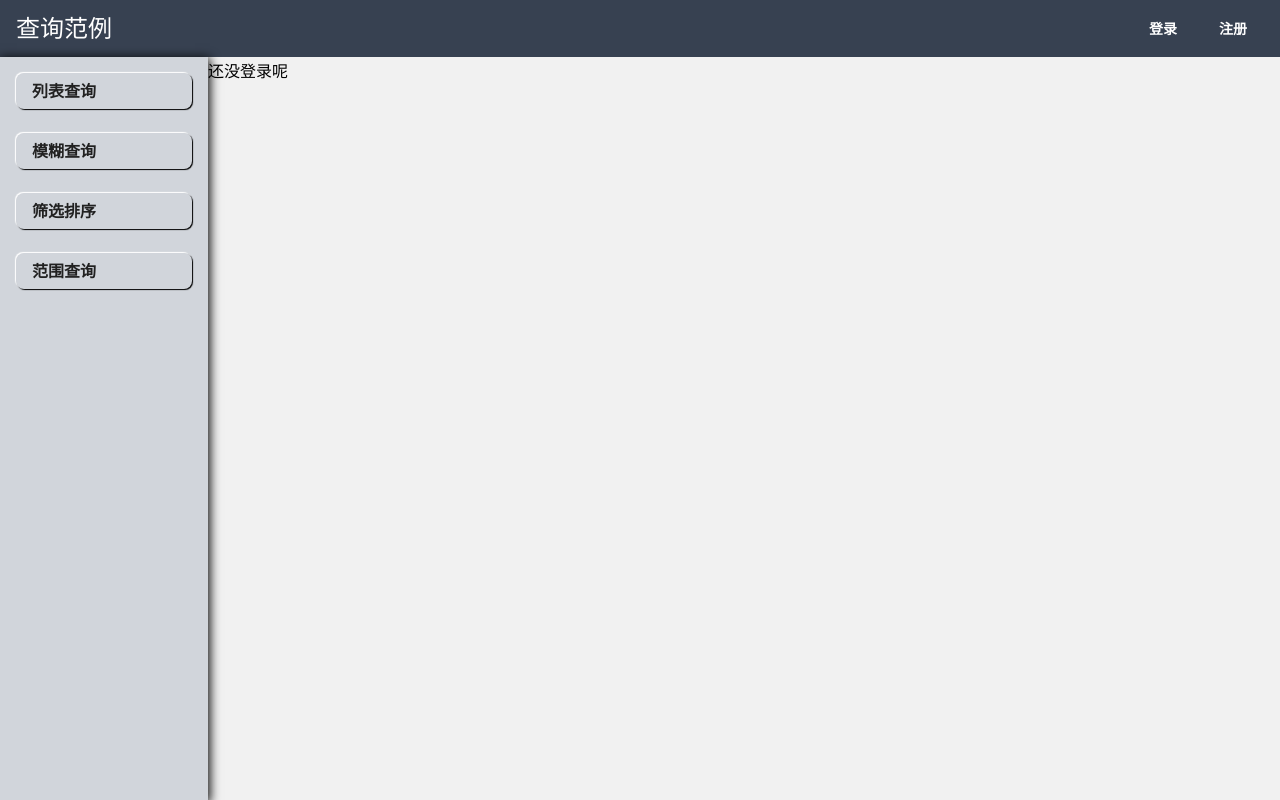
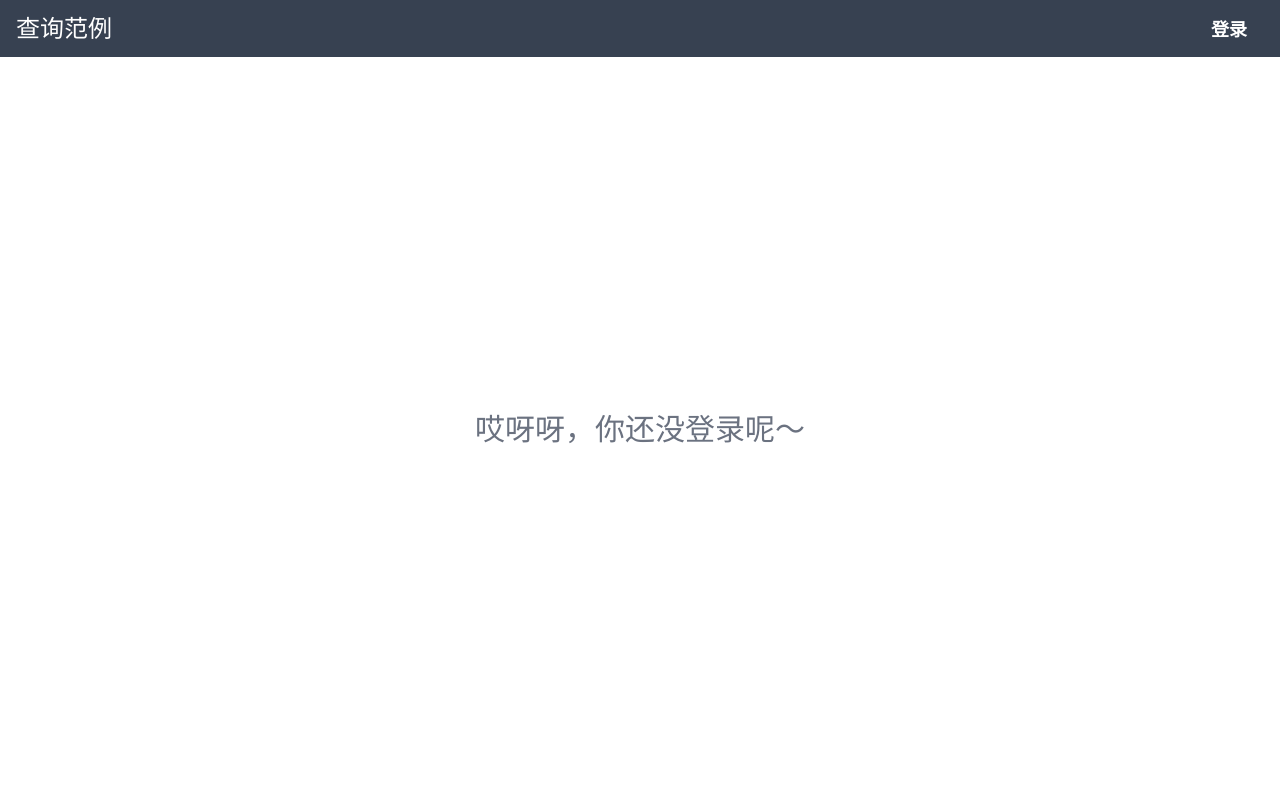
Before and after one commit to yangfei4913438/cms-demo, a Next.js app: page / in a window 1280 px wide. Built offline with nearby package versions, Linux system fonts and the light colour scheme.

Commit message:
布局优化；修复登录异常；

```diff
--- a/components/Header/index.tsx
+++ b/components/Header/index.tsx
@@ -11,11 +11,14 @@ const Header = () => {
   const { userInfo, login, logout } = useUserInfo();
 
   const loginId = 'login-model';
-  const registerId = 'register-model';
 
   const handleLogin = async () => {
-    await login(edit.username, edit.password);
-    setEdit({ username: '', password: '' });
+    const res = await login(edit.username, edit.password);
+    if (res.status === 400) {
+      alert(res.message);
+    } else {
+      setEdit({ username: '', password: '' });
+    }
   };
 
   const handleLogout = async () => {
@@ -31,7 +34,7 @@ const Header = () => {
       <div className="h-full flex items-center gap-2 text-white">
         {userInfo ? (
           <label
-            className="btn btn-ghost"
+            className="btn btn-ghost text-lg"
             onClick={async (e) => {
               e.preventDefault();
               await handleLogout();
@@ -40,13 +43,10 @@ const Header = () => {
             注销
           </label>
         ) : (
-          <label htmlFor={loginId} className="btn btn-ghost">
+          <label htmlFor={loginId} className="btn btn-ghost text-lg">
             登录
           </label>
         )}
-        <label htmlFor={registerId} className="btn btn-ghost">
-          注册
-        </label>
       </div>
 
       <input type="checkbox" id={loginId} className="modal-toggle" />
@@ -59,6 +59,7 @@ const Header = () => {
               <input
                 type="text"
                 placeholder="请输入您的用户名或邮箱"
+                value={edit.username}
                 className="flex-1 input input-md input-bordered outline-none"
                 onChange={(e) => {
                   setEdit((prev: any) => {
@@ -75,6 +76,7 @@ const Header = () => {
               <input
                 type="password"
                 placeholder="请输入您的登录密码"
+                value={edit.password}
                 className="flex-1 input input-md input-bordered outline-none"
                 onChange={(e) => {
                   setEdit((prev: any) => {
--- a/components/layout/index.tsx
+++ b/components/layout/index.tsx
@@ -2,58 +2,47 @@ import { FC, ReactNode, useState } from 'react';
 import cx from 'classnames';
 import NextLink from 'components/nextLink';
 import Header from 'components/Header';
+import useUserInfo from 'hooks/useUserInfo';
 
 interface LayoutProps {
   children: ReactNode;
 }
 
 const Layout: FC<LayoutProps> = ({ children }) => {
+  const { userInfo } = useUserInfo();
+
   const [active, setActive] = useState(-1);
-
-  const menus = [
-    {
-      id: 1,
-      name: '列表查询',
-      url: '',
-    },
-    {
-      id: 2,
-      name: '模糊查询',
-      url: '',
-    },
-    {
-      id: 3,
-      name: '筛选排序',
-      url: '',
-    },
-    {
-      id: 4,
-      name: '范围查询',
-      url: '',
-    },
-  ];
 
   return (
     <main className="absolute top-0 right-0 bottom-0 left-0 box-border overflow-hidden flex flex-col">
       <Header />
       <section className="flex-1 flex">
-        <aside className="z-1 w-52 min-w-max h-full bg-gray-300 shadow-[1px_2px_10px_1px_#050505]">
-          <ul className="p-4 menu menu-compact gap-6 flex flex-col">
-            {menus.map((menu) => {
-              return (
-                <li key={menu.id} onClick={() => setActive(menu.id)}>
-                  <NextLink
-                    href={menu.url}
-                    className={cx('flex gap-4 demo', active === menu.id && 'active')}
-                  >
-                    <span>{menu.name}</span>
-                  </NextLink>
-                </li>
-              );
-            })}
-          </ul>
-        </aside>
-        <main className="flex-1 h-full">{children}</main>
+        {userInfo ? (
+          <>
+            <aside className="z-1 w-52 min-w-max h-full bg-gray-300 shadow-[1px_2px_10px_1px_#050505]">
+              <div className="p-6 gap-6">
+                <div>
+                  <label className="label">
+                    <span className="label-text font-bold text-xl">模糊匹配</span>
+                  </label>
+                  <label className="input-group">
+                    <input
+                      type="text"
+                      placeholder="请输入匹配关键字"
+                      className="input input-bordered"
+                    />
+                    <button className="btn">搜索</button>
+                  </label>
+                </div>
+              </div>
+            </aside>
+            <main className="flex-1 h-full">{children}</main>
+          </>
+        ) : (
+          <div className="w-full h-full flex justify-center items-center text-3xl text-gray-500">
+            哎呀呀，你还没登录呢～
+          </div>
+        )}
       </section>
     </main>
   );
--- a/hooks/useUserInfo.ts
+++ b/hooks/useUserInfo.ts
@@ -17,8 +17,12 @@ const useUserInfo = () => {
 
   const login = async (username: string, password: string) => {
     const data = await userLogin(username, password);
-    localStorage.setValue('userInfo', data, conf.encrypt, conf.salt);
-    setUserInfo(data);
+    if (data?.jwt) {
+      localStorage.setValue('userInfo', data, conf.encrypt, conf.salt);
+      setUserInfo(data);
+      return { status: 200 };
+    }
+    return { status: 400, message: data.error.message };
   };
 
   const logout = async () => {
--- a/next.config.js
+++ b/next.config.js
@@ -32,8 +32,8 @@ const securityHeaders = [
 
 // 多语言配置
 const i18n = {
-  defaultLocale: 'zh', // 默认语言
-  locales: ['zh', 'en'], // 可用的语言
+  defaultLocale: 'zh-Hans', // 默认语言
+  locales: ['zh-Hans', 'en'], // 可用的语言
   localeDetection: true, // 启用嗅探浏览器语言，加快语言检测速度
 };
 
--- a/pages/index.tsx
+++ b/pages/index.tsx
@@ -37,7 +37,7 @@ const Home: NextPage<GetStaticProps> = () => {
       <>
         <PageHeader title={'TX CMS API'} />
         <div className="w-full h-full overflow-auto bg-[#f1f1f1]">
-          {userInfo ? <List data={data} /> : <div>还没登录呢</div>}
+          <List data={data} />
         </div>
       </>
     </Layout>
```
